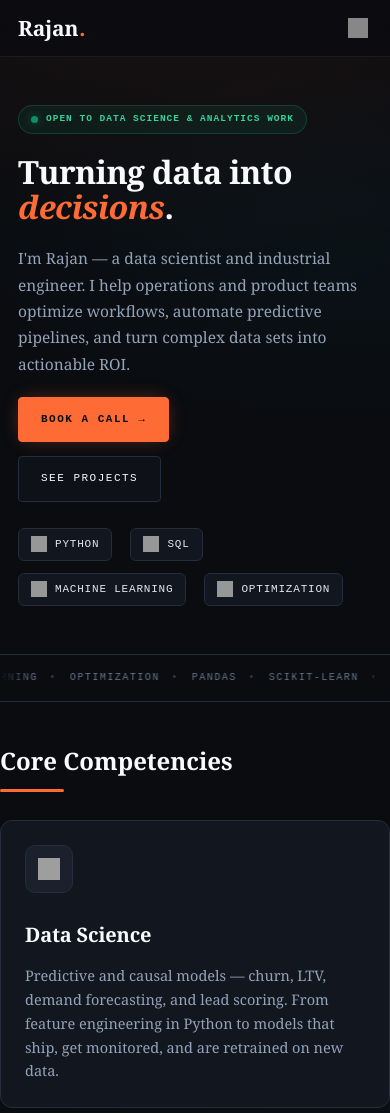
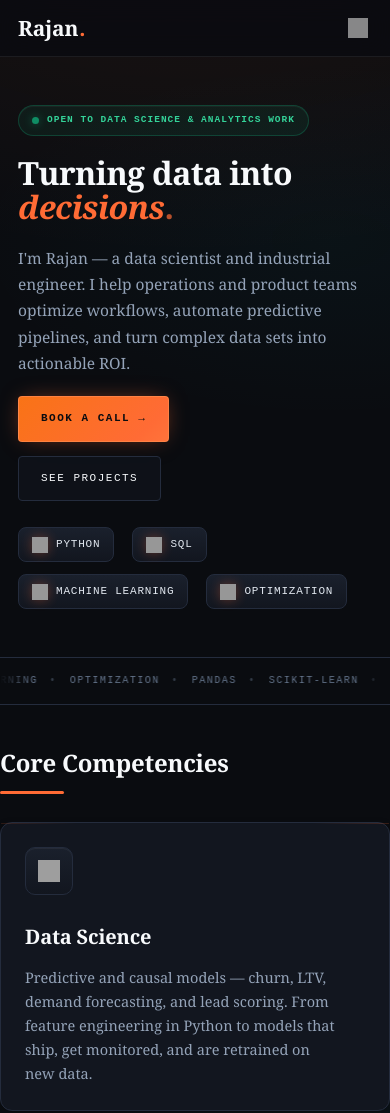
Before and after one commit to rajanshresth/personalportfolio, an Astro site: page / in a window 390 px wide. Shown: the top 1113 px of the page. Built offline with nearby package versions, Linux system fonts and the light colour scheme; Astro itself is replaced by a stand-in of ours; grey boxes are pictures that could not be loaded; a script that the page names is missing.

Commit message:
ui improvement

```diff
--- a/src/components/Hero.astro
+++ b/src/components/Hero.astro
@@ -13,7 +13,7 @@ import PipelineDiagram from './PipelineDiagram.astro';
     <!-- Headline -->
     <h1 class="display hero-headline">
       Turning data into<br>
-      <em>decisions</em>.
+      <em>decisions</em><span class="hero-accent-dot" aria-hidden="true">.</span>
     </h1>
 
     <!-- Body -->
@@ -43,19 +43,19 @@ import PipelineDiagram from './PipelineDiagram.astro';
     <!-- Skills strip -->
     <ul class="hero-trust" role="list">
       <li>
-        <img src="https://img.icons8.com/ios-filled/40/ccc5b9/python.png" alt="" width="16" height="16" class="icon" />
+        <img src="https://img.icons8.com/ios-filled/40/ff6b35/python.png" alt="" width="16" height="16" class="icon" />
         <span>Python</span>
       </li>
       <li>
-        <img src="https://img.icons8.com/ios-filled/40/ccc5b9/database.png" alt="" width="16" height="16" class="icon" />
+        <img src="https://img.icons8.com/ios-filled/40/ff6b35/database.png" alt="" width="16" height="16" class="icon" />
         <span>SQL</span>
       </li>
       <li>
-        <img src="https://img.icons8.com/ios-filled/40/ccc5b9/artificial-intelligence.png" alt="" width="16" height="16" class="icon" />
+        <img src="https://img.icons8.com/ios-filled/40/ff6b35/artificial-intelligence.png" alt="" width="16" height="16" class="icon" />
         <span>Machine Learning</span>
       </li>
       <li>
-        <img src="https://img.icons8.com/ios-filled/40/ccc5b9/flow-chart.png" alt="" width="16" height="16" class="icon" />
+        <img src="https://img.icons8.com/ios-filled/40/ff6b35/flow-chart.png" alt="" width="16" height="16" class="icon" />
         <span>Optimization</span>
       </li>
     </ul>
@@ -144,10 +144,11 @@ import PipelineDiagram from './PipelineDiagram.astro';
     align-items: center;
     gap: 8px;
     width: fit-content;
-    padding: 5px 12px;
+    padding: 6px 13px;
     border-radius: 20px;
     background: rgba(16, 185, 129, 0.08);
-    border: 1px solid rgba(16, 185, 129, 0.22);
+    border: 1px solid rgba(16, 185, 129, 0.25);
+    box-shadow: inset 0 1px 0 rgba(255, 255, 255, 0.04);
   }
 
   .hero-status-dot {
@@ -170,6 +171,15 @@ import PipelineDiagram from './PipelineDiagram.astro';
   .hero-headline {
     /* Inherits from .display in global.css */
     letter-spacing: -0.02em;
+  }
+
+  .hero-accent-dot {
+    color: var(--copper);
+    animation: heroDot 2.2s ease-in-out infinite;
+  }
+  @keyframes heroDot {
+    0%, 100% { opacity: 1; }
+    50%       { opacity: 0.35; }
   }
 
   /* Pre-hide for the SplitText word-stagger entrance; reduced-motion and
@@ -209,9 +219,9 @@ import PipelineDiagram from './PipelineDiagram.astro';
     display: flex;
     align-items: center;
     gap: 8px;
-    padding: 6px 12px;
-    border-radius: 6px;
-    background: var(--ink-2);
+    padding: 7px 13px;
+    border-radius: 8px;
+    background: linear-gradient(180deg, var(--ink-3), var(--ink-2));
     border: 1px solid var(--ink-4);
     font-family: var(--font-mono);
     font-size: 11px;
@@ -222,15 +232,20 @@ import PipelineDiagram from './PipelineDiagram.astro';
     transition: all 180ms ease;
   }
 
+  .hero-trust li .icon {
+    opacity: 0.95;
+    filter: drop-shadow(0 0 6px rgba(255, 107, 53, 0.35));
+    transition: transform 180ms ease;
+  }
+
   .hero-trust li:hover {
-    border-color: var(--copper);
+    border-color: rgba(255, 107, 53, 0.55);
     color: var(--parchment);
     transform: translateY(-2px);
-    box-shadow: 0 4px 14px -4px rgba(0, 0, 0, 0.5);
+    box-shadow: 0 6px 18px -6px rgba(0, 0, 0, 0.6), 0 0 18px -8px rgba(255, 107, 53, 0.35);
   }
-
-  .hero-trust .icon {
-    opacity: 0.95;
+  .hero-trust li:hover .icon {
+    transform: translateY(-1px);
   }
 
   /* Pipeline diagram column */
--- a/src/components/Nav.astro
+++ b/src/components/Nav.astro
@@ -185,18 +185,19 @@ function isActive(href: string) {
     text-transform: uppercase;
     letter-spacing: 1.5px;
     color: var(--parchment-3);
-    padding-bottom: 2px;
+    padding: 6px 12px;
+    border-radius: 6px;
     position: relative;
-    transition: color 180ms ease;
+    transition: color 180ms ease, background 180ms ease;
   }
 
   /* Underline slide-in on hover */
   .nav-link::after {
     content: '';
     position: absolute;
-    bottom: -2px;
-    left: 0;
-    width: 100%;
+    bottom: 2px;
+    left: 12px;
+    right: 12px;
     height: 1.5px;
     background: var(--copper);
     transform: scaleX(0);
@@ -204,14 +205,14 @@ function isActive(href: string) {
     transition: transform 180ms ease;
     box-shadow: 0 0 8px var(--copper);
   }
-  .nav-link:hover { color: var(--parchment); }
+  .nav-link:hover { color: var(--parchment); background: var(--ink-3); }
   .nav-link:hover::after { transform: scaleX(1); }
 
   /* Active state */
   .nav-link--active {
-    color: var(--parchment);
+    color: var(--copper);
+    background: rgba(255, 107, 53, 0.08);
     font-weight: 600;
-    border-bottom: 1.5px solid var(--copper);
   }
   .nav-link--active::after { display: none; }
 
@@ -268,7 +269,7 @@ function isActive(href: string) {
     border-bottom: 1px solid var(--ink-4);
   }
   .nav-mobile-link:last-of-type { border-bottom: none; }
-  .nav-mobile-link.nav-link--active { color: var(--parchment-2); }
+  .nav-mobile-link.nav-link--active { color: var(--copper); }
 
   /* Responsive */
   @media (max-width: 767px) {
--- a/src/components/Services.astro
+++ b/src/components/Services.astro
@@ -20,7 +20,7 @@ const services = [
 
 <div class="services-grid" data-reveal-group>
   {services.map(s => (
-    <div class="service-card" data-spotlight>
+    <div class="service-card accent-top" data-spotlight>
       <div class="service-icon">
         <img
           src={`https://img.icons8.com/ios-filled/40/ff6b35/${s.icon}.png`}
@@ -55,8 +55,8 @@ const services = [
   }
   .service-card:hover {
     transform: translateY(-4px);
-    border-color: rgba(255, 107, 53, 0.4);
-    box-shadow: var(--shadow-md), 0 0 24px -6px rgba(255, 107, 53, 0.15);
+    border-color: rgba(255, 107, 53, 0.45);
+    box-shadow: var(--shadow-md), 0 0 28px -6px rgba(255, 107, 53, 0.18);
   }
 
   .service-icon {
@@ -66,14 +66,16 @@ const services = [
     width: 48px;
     height: 48px;
     border-radius: 10px;
-    background: var(--ink-3);
+    background: linear-gradient(180deg, var(--ink-3), var(--ink-2));
     border: 1px solid var(--ink-4);
+    box-shadow: inset 0 1px 0 rgba(255, 255, 255, 0.05);
     margin-bottom: 12px;
     transition: all 200ms ease;
   }
   .service-card:hover .service-icon {
     background: rgba(255, 107, 53, 0.12);
     border-color: var(--copper);
+    box-shadow: 0 0 18px -6px rgba(255, 107, 53, 0.4);
   }
 
   .service-name {
--- a/src/pages/index.astro
+++ b/src/pages/index.astro
@@ -121,16 +121,32 @@ const faqSchema = {
   }
 
   .home-faq-item {
+    position: relative;
     padding: 24px;
-    background: var(--ink-2);
+    background: linear-gradient(180deg, var(--ink-3), var(--ink-2) 45%);
     border: 1px solid var(--ink-4);
     border-radius: 12px;
     box-shadow: var(--shadow-sm);
     transition: border-color 220ms ease, transform 220ms ease;
+    overflow: hidden;
+  }
+  .home-faq-item::before {
+    content: '';
+    position: absolute;
+    left: 0;
+    top: 0;
+    bottom: 0;
+    width: 3px;
+    background: linear-gradient(180deg, var(--copper), transparent);
+    opacity: 0;
+    transition: opacity 220ms ease;
   }
   .home-faq-item:hover {
     border-color: rgba(255, 107, 53, 0.35);
     transform: translateY(-2px);
+  }
+  .home-faq-item:hover::before {
+    opacity: 1;
   }
 
   .home-faq-item dt {
--- a/src/styles/global.css
+++ b/src/styles/global.css
@@ -113,16 +113,18 @@ ul, ol { list-style: none; }
 /* Display — hero headline only */
 .display {
   font-family: var(--font-display);
-  font-size: clamp(32px, 6.4vw, 62px);
+  font-size: clamp(32px, 6.4vw, 64px);
   font-weight: 700;
-  line-height: 1.12;
-  letter-spacing: -0.01em;
+  line-height: 1.08;
+  letter-spacing: -0.02em;
   color: var(--parchment);
+  text-wrap: balance;
 }
 /* Libre Baskerville has a lovely italic — use it for the accent word. */
 .display em {
   font-style: italic;
   color: var(--copper);
+  text-shadow: 0 0 26px -6px var(--copper-glow);
 }
 
 /* Section headings + project/blog titles on index */
@@ -131,8 +133,9 @@ h2 {
   font-size: clamp(24px, 3vw, 32px);
   font-weight: 700;
   color: var(--parchment);
-  line-height: 1.22;
-  letter-spacing: 0;
+  line-height: 1.18;
+  letter-spacing: -0.01em;
+  text-wrap: balance;
 }
 
 /* Body text */
@@ -142,6 +145,7 @@ p {
   font-weight: 400;
   line-height: 1.75;
   color: var(--parchment-3);
+  text-wrap: pretty;
 }
 
 /* Mono labels — nav links, tags, dates, eyebrow */
@@ -157,6 +161,16 @@ p {
 /* Links */
 a { color: inherit; text-decoration: none; }
 a:hover { color: var(--copper); }
+
+/* Text selection — copper on ink */
+::selection {
+  background: rgba(255, 107, 53, 0.28);
+  color: var(--parchment);
+}
+::-moz-selection {
+  background: rgba(255, 107, 53, 0.28);
+  color: var(--parchment);
+}
 
 /* ─────────────────────────────────────────────────────────────
    Layout
@@ -239,18 +253,21 @@ a:hover { color: var(--copper); }
 .btn img { flex-shrink: 0; }
 
 .btn-primary {
-  background: var(--copper);
+  background: linear-gradient(135deg, #f97316 0%, #ff6b35 55%, #ff8a4c 100%);
   color: #0a0c10;
   font-weight: 600;
-  border: 1px solid var(--copper);
+  border: 1px solid rgba(255, 138, 76, 0.7);
   padding: 12px 22px;
-  box-shadow: 0 0 20px -5px rgba(255, 107, 53, 0.45);
+  box-shadow: 0 0 22px -6px rgba(255, 107, 53, 0.55), 0 8px 24px -12px rgba(0, 0, 0, 0.6);
+  background-size: 150% 150%;
+  transition: background-position 340ms ease, background 180ms ease, color 180ms ease, border-color 180ms ease, opacity 180ms ease, transform 180ms ease, box-shadow 180ms ease;
 }
 .btn-primary:hover {
-  background: var(--copper-dark);
+  background: linear-gradient(135deg, #ea580c 0%, #ff6b35 55%, #ff7f3f 100%);
+  background-size: 150% 150%;
   border-color: var(--copper-dark);
   color: #0a0c10;
-  box-shadow: 0 0 28px -3px rgba(255, 107, 53, 0.6);
+  box-shadow: 0 0 34px -4px rgba(255, 107, 53, 0.7), 0 10px 28px -12px rgba(0, 0, 0, 0.65);
   transform: translateY(-1px);
 }
 
@@ -425,6 +442,33 @@ a:hover { color: var(--copper); }
 }
 
 /* ─────────────────────────────────────────────────────────────
+   Card hairline — a copper gradient line across the top edge of a
+   raised card. Opacity fades in on hover for a subtle "lit edge".
+   ───────────────────────────────────────────────────────────── */
+.accent-top {
+  position: relative;
+}
+.accent-top::before {
+  content: '';
+  position: absolute;
+  top: 0;
+  left: 0;
+  right: 0;
+  height: 1px;
+  background: linear-gradient(90deg, transparent 0%, var(--copper) 18%, #ffe5d9 32%, var(--copper) 46%, transparent 70%);
+  background-size: 200% 100%;
+  background-position: 120% 0;
+  border-radius: inherit;
+  opacity: 0.35;
+  pointer-events: none;
+  transition: opacity 300ms ease, background-position 600ms ease;
+}
+.accent-top:hover::before {
+  opacity: 0.85;
+  background-position: -20% 0;
+}
+
+/* ─────────────────────────────────────────────────────────────
    Icon utilities — icons8 glyphs used across cards, lists, links
    ───────────────────────────────────────────────────────────── */
 .icon {
```
Also changed, not shown: src/components/PricingTable.astro (+5 -5 lines), src/pages/about.astro (+5 -5 lines), src/pages/projects/index.astro (+4 -4 lines).
